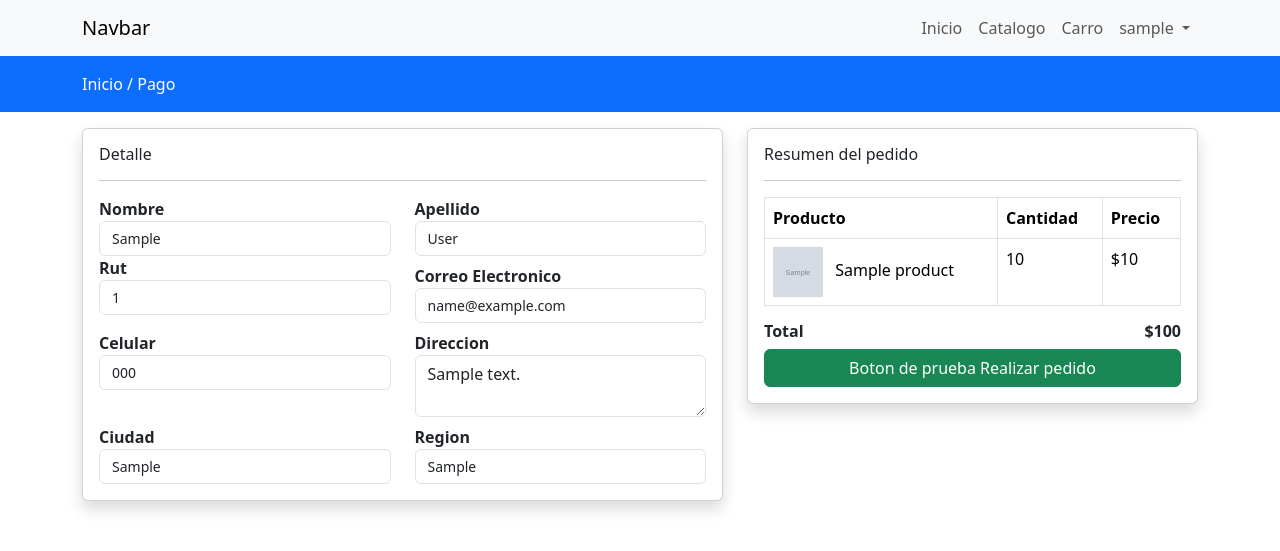
After one commit to vishowsky/MueblesEcommerce, a Django app: page /checkout in a window 1280 px wide. The commit adds this page. Shown: the top 551 px of the page. Run offline with Django 4.2, Linux system fonts and the light colour scheme; a user stored in the database is signed in; tables that the repository leaves empty hold one stand-in row (values such as "Sample post"); grey boxes marked "Sample" are stand-in pictures; some libraries are stand-ins or nearby versions.

Commit message:
agregadors menores

```diff
--- /dev/null
+++ b/static/css/custom.css
@@ -0,0 +1,9 @@
+.checkoutform label{
+    font-size: 16px !important;
+    font-weight: 600;
+}
+
+.checkoutform input{
+    font-size: 14px !important;
+
+}
--- a/static/js/custom.js
+++ b/static/js/custom.js
@@ -92,8 +92,9 @@ $(document).ready(function (){
             csrfmiddlewaretoken: token
         },
         success: function(response){
+            location.reload();
             alertify.success(response.status)
-           location.reload();
+
         }
     });
 
--- a/tienda/admin.py
+++ b/tienda/admin.py
@@ -1,7 +1,10 @@
 from django.contrib import admin
-from .models import Category, Product, Cart
+from .models import Category, Product, Cart,Order,OrderItem,Profile
 # Register your models here.
 
 admin.site.register(Category)
 admin.site.register(Product)
 admin.site.register(Cart)
+admin.site.register(Order)
+admin.site.register(OrderItem)
+admin.site.register(Profile)
--- a/tienda/controller/cart.py
+++ b/tienda/controller/cart.py
@@ -4,7 +4,7 @@ from django.contrib import messages
 
 from tienda.models import Product, Cart
 
-
+from django.contrib.auth.decorators import login_required
 
 def addtocart(request):
     if request.method == 'POST':
@@ -28,6 +28,7 @@ def addtocart(request):
             return JsonResponse({'status':'Inicie sesion para continuar'})
         return redirect('/')
 
+@login_required(login_url='loginpage')
 def viewcart(request):
     cart= Cart.objects.filter(user=request.user)
     context = {'cart':cart}
--- /dev/null
+++ b/tienda/controller/checkout.py
@@ -0,0 +1,93 @@
+from django.shortcuts import redirect, render
+from django.contrib import messages
+from django.contrib.auth.decorators import login_required
+
+from tienda.models import Cart, Order, OrderItem,Product, Profile
+from django.contrib.auth.models import User
+from django.conf import settings
+import random
+
+@login_required(login_url='loginpage')
+def index(request):
+    rawcart = Cart.objects.filter(user=request.user)
+    for item in rawcart:
+        if item.product_qty > item.product.quantity:
+            Cart.objects.delete(id=item.id)
+    cartitems = Cart.objects.filter(user=request.user)
+    total_price = 1
+    for item in cartitems:
+        total_price = total_price * item.product.final_price * item.product_qty
+
+    userprofile = Profile.objects.filter(user=request.user).first()
+
+
+    context = {'cartitems':cartitems, 'total_price':total_price, 'userprofile':userprofile}
+    return render(request, "tienda/checkout.html", context)
+
+@login_required(login_url='loginpage')
+def placeorder(request):
+    if request.method == 'POST':
+
+        currentuser = User.objects.filter(id=request.user.id).first()
+
+        if not currentuser.first_name:
+            currentuser.first_name = request.POST.get('fname')
+            currentuser.first_name = request.POST.get('lname')
+            currentuser.first_name = request.POST.get('rut')
+            currentuser.save()
+
+        if not Profile.objects.filter(user=request.user):
+            userprofile = Profile()
+            userprofile.user = request.user
+            userprofile.rut = request.POST.get('rut')
+            userprofile.email = request.POST.get('email')
+            userprofile.phone = request.POST.get('phone')
+            userprofile.address = request.POST.get('address')
+            userprofile.city = request.POST.get('city')
+            userprofile.region = request.POST.get('region')
+            userprofile.save()
+
+
+        neworder = Order()
+        neworder.user = request.user
+        neworder.fname = request.POST.get('fname')
+        neworder.lname = request.POST.get('lname')
+        neworder.rut = request.POST.get('rut')
+        neworder.email = request.POST.get('email')
+        neworder.phone = request.POST.get('phone')
+        neworder.address = request.POST.get('address')
+        neworder.city = request.POST.get('city')
+        neworder.region = request.POST.get('region')
+
+        neworder.payment_mode = request.POST.get('payment_mode')
+        cart = Cart.objects.filter(user=request.user)
+        cart_total_price = 0
+        for item in cart:
+            cart_total_price = cart_total_price + item.product.final_price * item.product_qty
+
+        neworder.total_price = cart_total_price
+        trackno = str(random.randint(1111111,9999999))
+        while Order.objects.filter(tracking_no=trackno):
+            trackno =str(random.randint(1111111,9999999))
+
+        neworder.tracking_no = trackno
+        neworder.save()
+
+        neworderitems = Cart.objects.filter(user=request.user)
+        for item in neworderitems:
+            OrderItem.objects.create(
+                order=neworder,
+                product=item.product,
+                price= item.product.final_price,
+                quantity=item.product_qty
+
+            )
+            orderproduct= Product.objects.filter(id=item.product_id).first()
+            orderproduct.quantity = orderproduct.quantity - item.product_qty
+            orderproduct.save()
+
+
+            Cart.objects.filter(user=request.user).delete()
+
+            messages.success(request, "El pedido fue completado con exito")
+    return redirect('/')
--- a/tienda/templates/tienda/cart.html
+++ b/tienda/templates/tienda/cart.html
@@ -3,7 +3,7 @@
 
 {% block content %}
 
-<div class="py-3 bg-primary">
+<div class="py-3 bg-primary s">
    <div class="container">
        <a class="text-white" href="{% url 'home' %}">Inicio / </a>
        <a class="text-white" href="{% url 'cart' %}">Carro  </a>
@@ -45,9 +45,13 @@
                                     <div class="col-md-2 my-auto">
                                         <button class="btn btn-danger delete-cart-item">Quitar</button>
                                     </div>
+
+
+
                                 </div>
 
                             {% endfor %}
+                            <a href="{% url 'checkout' %} " class="btn btn-success my-3" >Ir a pagar</a>
                         {% else %}
                             <h4> El carro esta vacio</h4>
                         {% endif %}
--- /dev/null
+++ b/tienda/templates/tienda/checkout.html
@@ -0,0 +1,106 @@
+
+{% extends 'tienda/layouts/main.html' %}
+
+{% block content %}
+
+<div class="py-3 bg-primary s">
+   <div class="container">
+       <a class="text-white" href="{% url 'home' %}">Inicio / </a>
+       <a class="text-white" href="{% url 'cart' %}">Pago  </a>
+   </div>
+</div>
+
+<div class="container my-3">
+    <form action="{% url 'placeorder' %}" method="POST">
+        {% csrf_token %}
+    <div class="row">
+        <div class="col-md-7">
+            <div class="card shadow checkoutform">
+                <div class="card-body">
+                    <h6>Detalle</h6>
+                    <hr>
+                    <div class="row">
+                        <div class="col-md-6">
+                            <label for="">Nombre</label>
+                            <input type="text" required  value="{{request.user.first_name}}" class="form-control" name="fname" placeholder="Ingrese su nombre">
+                        </div>
+                        <div class="col-md-6">
+                            <label for="">Apellido</label>
+                            <input type="text" required value="{{request.user.last_name}}" class="form-control" name="lname" placeholder="Ingrese su apellido">
+                        </div>
+                        <div class="col-md-6">
+                            <label for="">Rut</label>
+                            <input type="text" required value="{{userprofile.rut}}" class="form-control" name="rut" placeholder="Ingrese su rut">
+                        </div>
+                        <div class="col-md-6 mt-2">
+                            <label for="">Correo Electronico</label>
+                            <input type="email" required value="{{userprofile.email}}" class="form-control" name="email" placeholder="Ingrese su Correo electronico sin el +56">
+                        </div>
+                        <div class="col-md-6 mt-2">
+                            <label for="">Celular</label>
+                            <input type="text" required value="{{userprofile.phone}}" class="form-control" name="phone" placeholder="Ingrese su numero de celular">
+                        </div>
+
+                        <div class="col-md-6 mt-2">
+                            <label for="">Direccion</label>
+                            <textarea type="text" required  class="form-control" name="address" placeholder="Ingrese su Direccion">{{userprofile.address}}</textarea>
+                        </div>
+                        <div class="col-md-6 mt-2">
+                            <label for="">Ciudad</label>
+                            <input type="text" required value="{{userprofile.city}}" class="form-control" name="city" placeholder="Ingrese su ciudad">
+                        </div>
+                        <div class="col-md-6 mt-2" >
+                            <label for="">Region</label>
+                            <input type="text" required value="{{userprofile.region}}" class="form-control" name="region" placeholder="Ingrese su numero telefonico">
+                        </div>
+                    </div>
+                </div>
+            </div>
+        </div>
+        <div class="col-md-5">
+            <div class="card shadow">
+                <div class="card-body">
+                    <h6>Resumen del pedido</h6>
+                    <hr>
+                    {% if cartitems %}
+                        <table class="table table-stripeds table-bordered">
+                            <thead>
+                                <tr>
+                                    <th>Producto</th>
+                                    <th>Cantidad</th>
+                                    <th>Precio</th>
+                                </tr>
+                            </thead>
+                            <tbody>
+                                {% for item in cartitems %}
+                                <tr>
+
+                                    <td> <img src="{{ item.product.product_image.url }}" height="50px" width="50px" class="me-2" alt="imagen del producto"> {{ item.product.name }}</td>
+                                    <td>{{ item.product_qty }}</td>
+                                    <td>${{ item.product.final_price | stringformat:'d' }}</td>
+
+                                </tr>
+                                {% endfor %}
+                            </tbody>
+                        </table>
+                        <h6 class="fw-bold">Total <span class="float-end"> ${{ total_price | stringformat:'d' }} </span></h6>
+                        <input type="hidden" value="COD" name="payment_mode">
+                        <div>
+                             <button type="submit" class="btn btn-success w-100 float-end ">Boton de prueba Realizar pedido</button>
+
+                        </div>
+                    {% else %}
+                        <h4>Tu carro esta vacio</h4>
+                    {% endif %}
+                </div>
+            </div>
+        </div>
+    </div>
+</form>
+</div>
+{% endblock content %}
+
+{% block scripts %}
+
+
+{% endblock scripts %}
--- a/tienda/templates/tienda/layouts/main.html
+++ b/tienda/templates/tienda/layouts/main.html
@@ -13,7 +13,7 @@
     <link href="https://cdn.jsdelivr.net/npm/bootstrap@5.2.3/dist/css/bootstrap.min.css" rel="stylesheet" integrity="sha384-rbsA2VBKQhggwzxH7pPCaAqO46MgnOM80zW1RWuH61DGLwZJEdK2Kadq2F9CUG65" crossorigin="anonymous">
     <link rel="stylesheet" href="//cdn.jsdelivr.net/npm/alertifyjs@1.13.1/build/css/alertify.min.css"/>
     <link rel="stylesheet" href="//cdn.jsdelivr.net/npm/alertifyjs@1.13.1/build/css/themes/bootstrap.min.css"/>
-
+    <link href="{% static 'css/custom.css' %}" rel="stylesheet"/>
 
 <style>
     a{
--- a/tienda/urls.py
+++ b/tienda/urls.py
@@ -1,6 +1,6 @@
 from django.urls import path
 from . import views
-from  tienda.controller import authview, cart
+from  tienda.controller import authview, cart, checkout
 
 urlpatterns = [
     path('', views.home, name="home"),
@@ -15,5 +15,8 @@ urlpatterns = [
    path('add-to-cart', cart.addtocart, name="addtocart" ),
    path('cart', cart.viewcart, name="cart"),
    path('update-cart', cart.updatecart, name="updatecart"),
-   path('delete-cart-item', cart.deletecartitem, name="deletecartitem")
-]
+   path('delete-cart-item', cart.deletecartitem, name="deletecartitem"),
+
+   path('checkout', checkout.index, name="checkout"),
+   path('place-order', checkout.placeorder, name="placeorder"),
+ ]
```
Also changed, not shown: tienda/models.py (+51 -0 lines), tienda/migrations/0003_order_orderitem.py (added), tienda/migrations/0004_profile.py (added).
